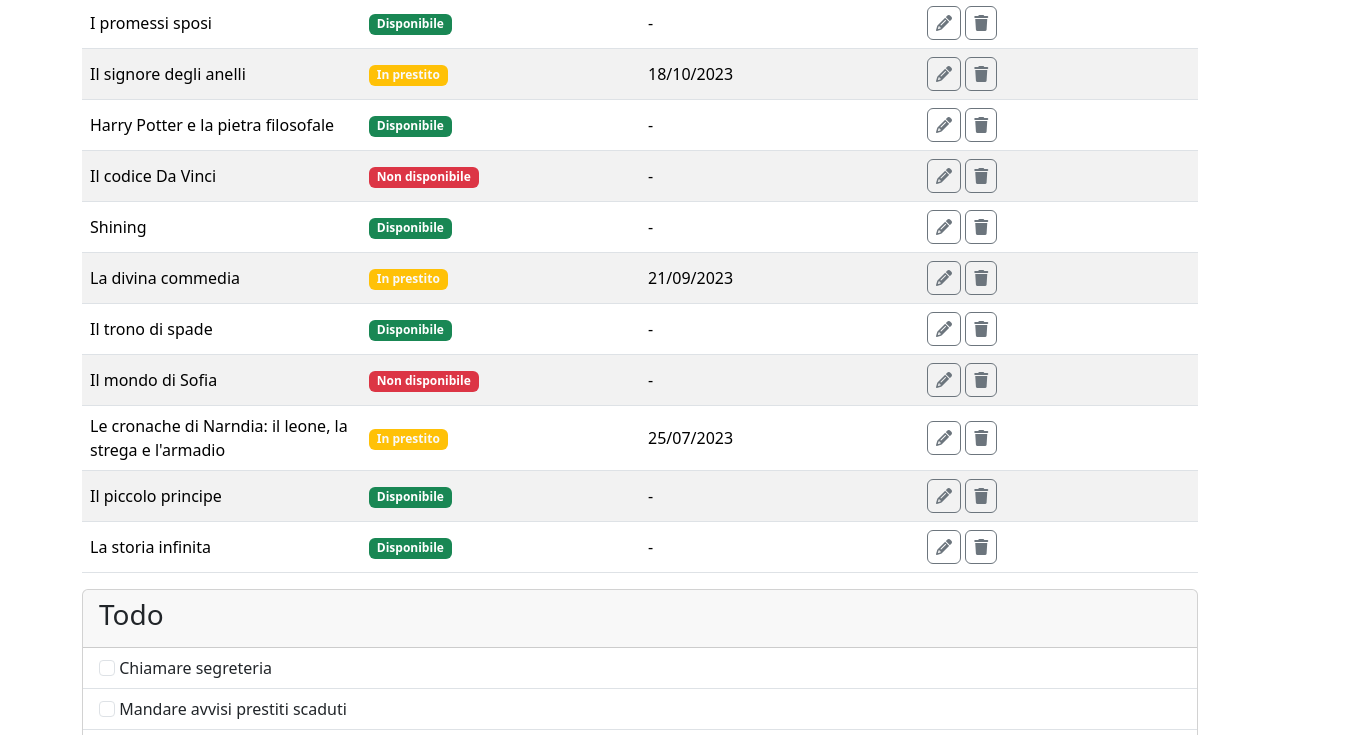
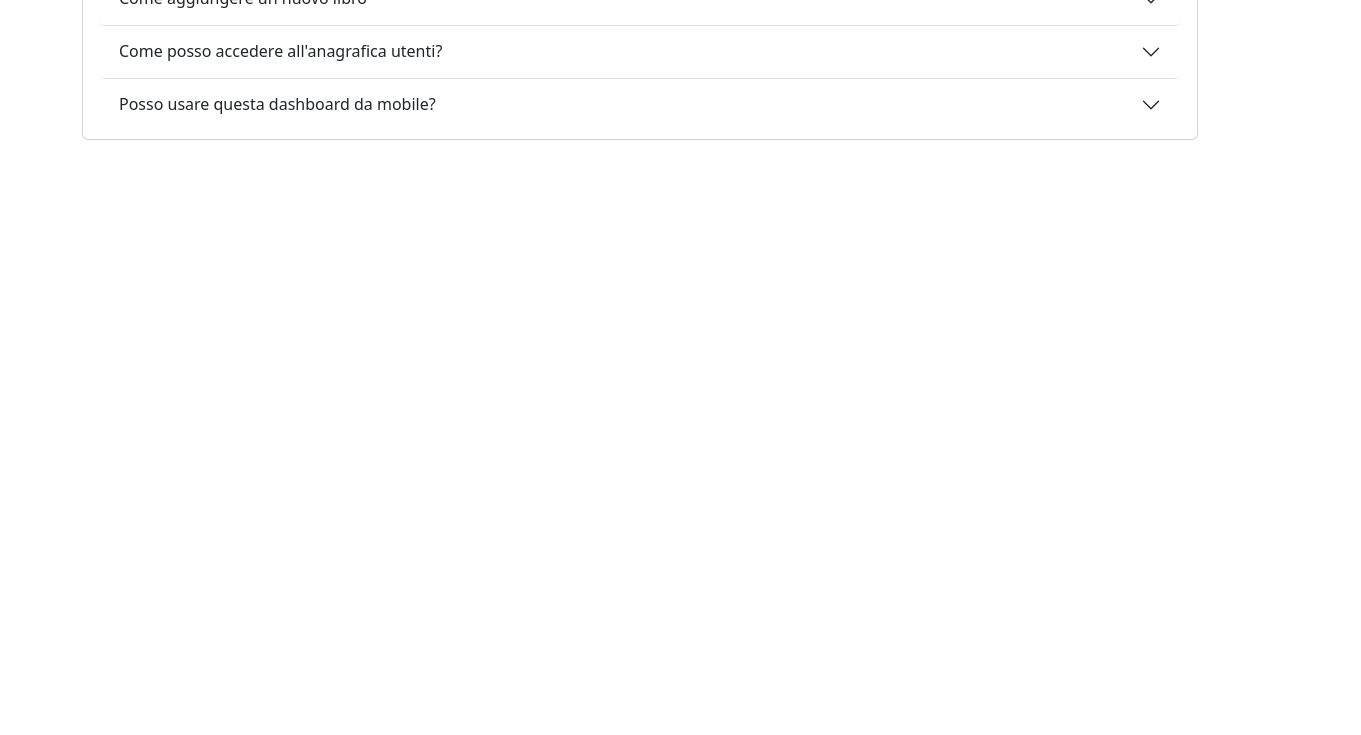
Before and after one commit to SimoneChiodo/html-css-bootstrap-dashboard, a plain HTML site: page index.html in a window 1280 px wide. Shown: the part 285-1020 px from the top of the page, 1361 px wide, since content can reach past the window. After the commit the page ends 843 px from the top, so only its background shows below. Drawn offline with nearby package versions, Linux system fonts and the light colour scheme.

Commit message:
add second card sidebar

```diff
--- a/css/style.css
+++ b/css/style.css
@@ -1,7 +1,3 @@
-/************************************************
-    CUSTOM PROPERTIES
- ************************************************/
-
 /************************************************
     HEADER
  ************************************************/
@@ -9,22 +5,19 @@
     width: 60px;
 }
 
+/************************************************
+MAIN
+************************************************/
+
 table {
     table-layout: fixed;
 }
 
-/************************************************
-    MAIN
- ************************************************/
+.accordion {
+    --bs-accordion-active-bg: transparent;
+    --bs-accordion-btn-focus-box-shadow: none;
+}
 
-/************************************************
-    FOOTER
- ************************************************/
-
-/************************************************
-    RESPONSIVE: MOBILE-FIRST
- ************************************************/
-
-/************************************************
-    FONTS
- ************************************************/
+.list-group-flush > .list-group-item {
+    border-width: 0 0 var(--bs-list-group-border-width);
+}
--- a/index.html
+++ b/index.html
@@ -118,7 +118,7 @@
             <!-- Sezione: Lista Libri -->
             <div class="container">
                 <!-- Tabella Libri -->
-                <table class="table table-striped align-middle">
+                <table class="visually-hidden table table-striped align-middle">
                     <!-- Titoli tabella -->
                     <thead>
                         <tr>
@@ -572,7 +572,10 @@
 
                 <!-- Sezione: Sidebar -->
                 <!-- Card 1 - Todo List -->
-                <div class="card mb-4 w-100" style="width: 18rem">
+                <div
+                    class="visually-hidden card mb-4 w-100"
+                    style="width: 18rem"
+                >
                     <!-- Titolo Card -->
                     <div class="card-header">
                         <h3 class="fw-normal">Todo</h3>
@@ -637,15 +640,14 @@
                         <h3 class="fw-normal">F.A.Q.</h3>
                     </div>
 
-                    <div class="" id=""></div>
                     <!-- Contenuto Card -->
                     <ul
-                        class="list-group list-group-flush accordion"
+                        class="accordion list-group list-group-flush py-2"
                         id="accordionExample"
                     >
                         <!-- Riga 1 -->
-                        <li class="list-group-item">
-                            <div class="accordion-item">
+                        <li class="list-group-item border-0 p-0 px-3">
+                            <div class="accordion-item border-0 border-bottom">
                                 <h2 class="accordion-header">
                                     <button
                                         class="accordion-button collapsed"
@@ -676,8 +678,8 @@
                         </li>
 
                         <!-- Riga 2 -->
-                        <li class="list-group-item">
-                            <div class="accordion-item">
+                        <li class="list-group-item border-0 p-0 px-3">
+                            <div class="accordion-item border-0 border-bottom">
                                 <h2 class="accordion-header">
                                     <button
                                         class="accordion-button collapsed"
@@ -709,8 +711,8 @@
                         </li>
 
                         <!-- Riga 3 -->
-                        <li class="list-group-item">
-                            <div class="accordion-item">
+                        <li class="list-group-item border-0 p-0 px-3">
+                            <div class="accordion-item border-0">
                                 <h2 class="accordion-header">
                                     <button
                                         class="accordion-button collapsed"
```
